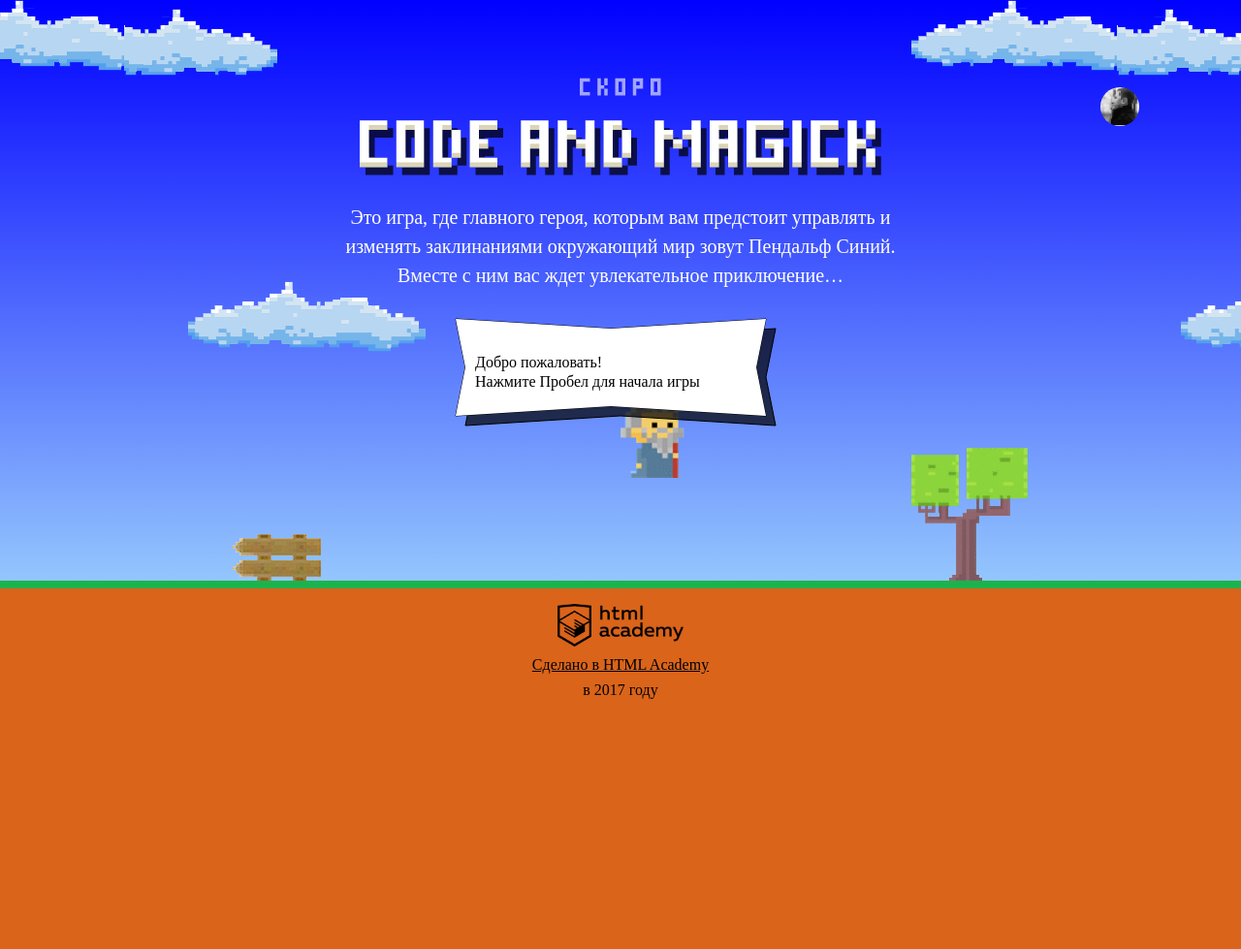
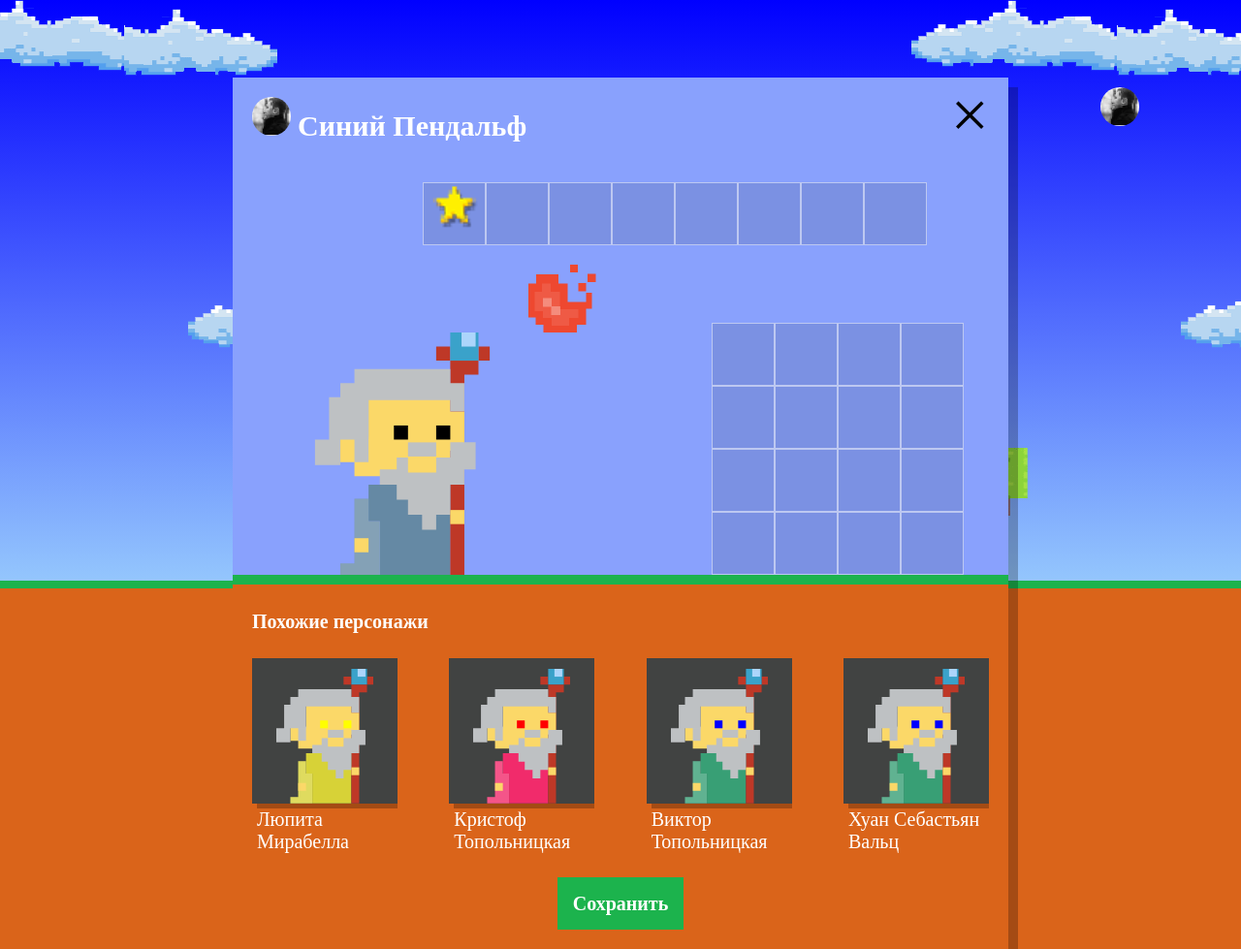
Before and after one commit to ALrockEX/853653-code-and-magick, a website: page index.html in a window 1280 px wide. Shown: the whole page at 97% size. Before the commit the page ends 800 px from the top, so only its background shows below. Drawn offline with Linux system fonts and the light colour scheme; a web font is replaced by a local one.

Commit message:
Добавили вывод похожих магов

```diff
--- a/index.html
+++ b/index.html
@@ -203,6 +203,7 @@
   }
 </script>
 
+<script src="js/setup.js"></script>
 <script src="js/stat.js"></script>
 <script src="js/game.js"></script>
 
--- /dev/null
+++ b/js/setup.js
@@ -0,0 +1,82 @@
+'use strict';
+
+var lengthSimilars = 4;
+var mockWizards = [];
+var userDialog = document.querySelector('.setup');
+var similarListElement = document.querySelector('.setup-similar-list');
+var similarWizardTemplate = document.querySelector('#similar-wizard-template')
+    .content
+    .querySelector('.setup-similar-item');
+var fragment = document.createDocumentFragment();
+
+var names = [
+  'Иван',
+  'Хуан Себастьян',
+  'Мария',
+  'Кристоф',
+  'Виктор',
+  'Юлия',
+  'Люпита',
+  'Вашингтон'
+];
+var familyNames = [
+  'да Марья',
+  'Верон',
+  'Мирабелла',
+  'Вальц',
+  'Онопко',
+  'Топольницкая',
+  'Нионго',
+  'Ирвинг'
+];
+var coatColors = [
+  'rgb(101, 137, 164)',
+  'rgb(241, 43, 107)',
+  'rgb(146, 100, 161)',
+  'rgb(56, 159, 117)',
+  'rgb(215, 210, 55)',
+  'rgb(0, 0, 0)'
+];
+var eyesColors = [
+  'black',
+  'red',
+  'blue',
+  'yellow',
+  'green'
+];
+var mockGenerate = function (mockLength) {
+  for (var i = 0; i < mockLength; i++) {
+    mockWizards[i] = {
+      name: names[Math.floor(Math.random() * names.length)] +
+          ' ' +
+          familyNames[Math.floor(Math.random() * familyNames.length)],
+      coatColor: coatColors[Math.floor(Math.random() * coatColors.length)],
+      eyesColor: eyesColors[Math.floor(Math.random() * eyesColors.length)]
+    };
+  }
+};
+var renderWizard = function (wizard) {
+  var wizardElement = similarWizardTemplate.cloneNode(true);
+
+  wizardElement.querySelector('.setup-similar-label').textContent = wizard.name;
+  wizardElement.querySelector('.wizard-coat').style.fill = wizard.coatColor;
+  wizardElement.querySelector('.wizard-eyes').style.fill = wizard.eyesColor;
+
+  return wizardElement;
+};
+var renderSimilarList = function () {
+  for (var i = 0; i < mockWizards.length; i++) {
+    fragment.appendChild(renderWizard(mockWizards[i]));
+  }
+  similarListElement.appendChild(fragment);
+
+  userDialog.querySelector('.setup-similar').classList.remove('hidden');
+};
+
+userDialog.classList.remove('hidden');
+
+mockGenerate(lengthSimilars);
+
+document.querySelector('.setup-similar').classList.remove('hidden');
+
+renderSimilarList();
```
